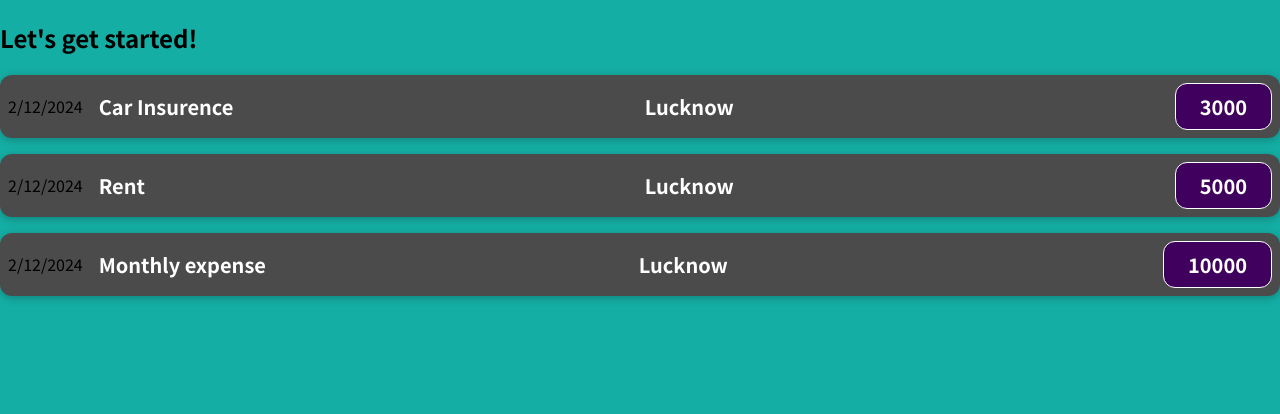
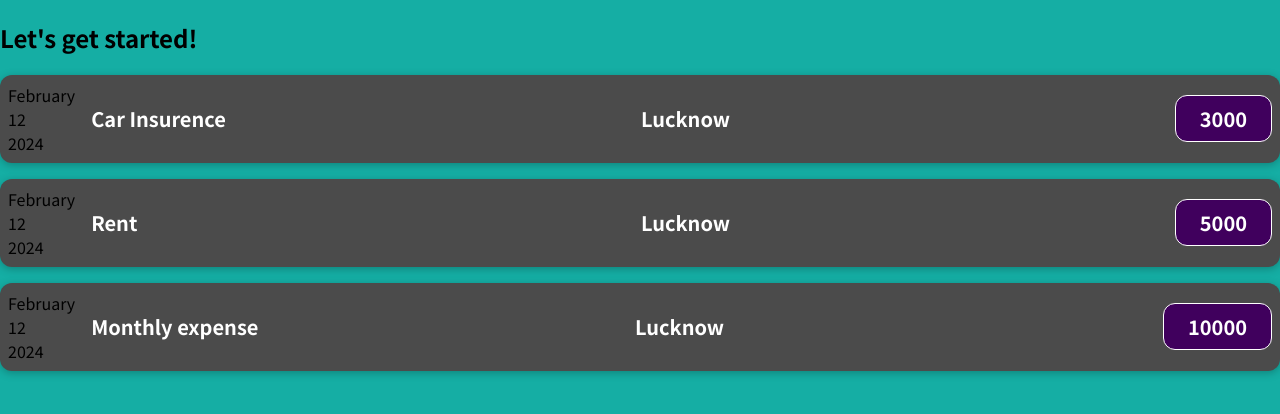
Before and after one commit to elite1003/ExpenseItem, a React (Create React App) app: page / in a window 1280 px wide. Shown: the top 414 px of the page. Built offline with nearby package versions, Linux system fonts and the light colour scheme.

Commit message:
task 10 ExpenseDate ExpenseDetail Component added

```diff
--- /dev/null
+++ b/src/components/ExpenseDate.jsx
@@ -0,0 +1,16 @@
+import React from "react";
+
+function ExpenseDate(props) {
+  const { date } = props;
+  const month = date.toLocaleString("en-US", { month: "long" });
+  const day = date.toLocaleString("en-US", { day: "2-digit" });
+  const year = date.getFullYear();
+  return (
+    <div>
+      <div>{month}</div>
+      <div>{day}</div>
+      <div>{year}</div>
+    </div>
+  );
+}
+export default ExpenseDate;
--- /dev/null
+++ b/src/components/ExpenseDetail.jsx
@@ -0,0 +1,14 @@
+import React from "react";
+
+function ExpenseDetail(props) {
+  const { amount, description, locationOfExpenditure } = props;
+  return (
+    <div className="expense-item__description">
+      <h2>{description}</h2>
+      <h2>{locationOfExpenditure}</h2>
+      <div className="expense-item__price">{amount}</div>
+    </div>
+  );
+}
+
+export default ExpenseDetail;
--- a/src/components/ExpenseItem.jsx
+++ b/src/components/ExpenseItem.jsx
@@ -1,15 +1,18 @@
 import React from "react";
 import "./ExpenseItem.css";
+import ExpenseDate from "./ExpenseDate";
+import ExpenseDetail from "./ExpenseDetail";
+
 function ExpenseItem(props) {
   const { expense } = props;
   return (
     <div className="expense-item">
-      <div>{expense.date.toLocaleDateString()}</div>
-      <div className="expense-item__description">
-        <h2>{expense.description}</h2>
-        <h2>{expense.locationOfExpenditure}</h2>
-        <div className="expense-item__price">{expense.amount}</div>
-      </div>
+      <ExpenseDate date={expense.date} />
+      <ExpenseDetail
+        description={expense.description}
+        locationOfExpenditure={expense.locationOfExpenditure}
+        amount={expense.amount}
+      />
     </div>
   );
 }
```
